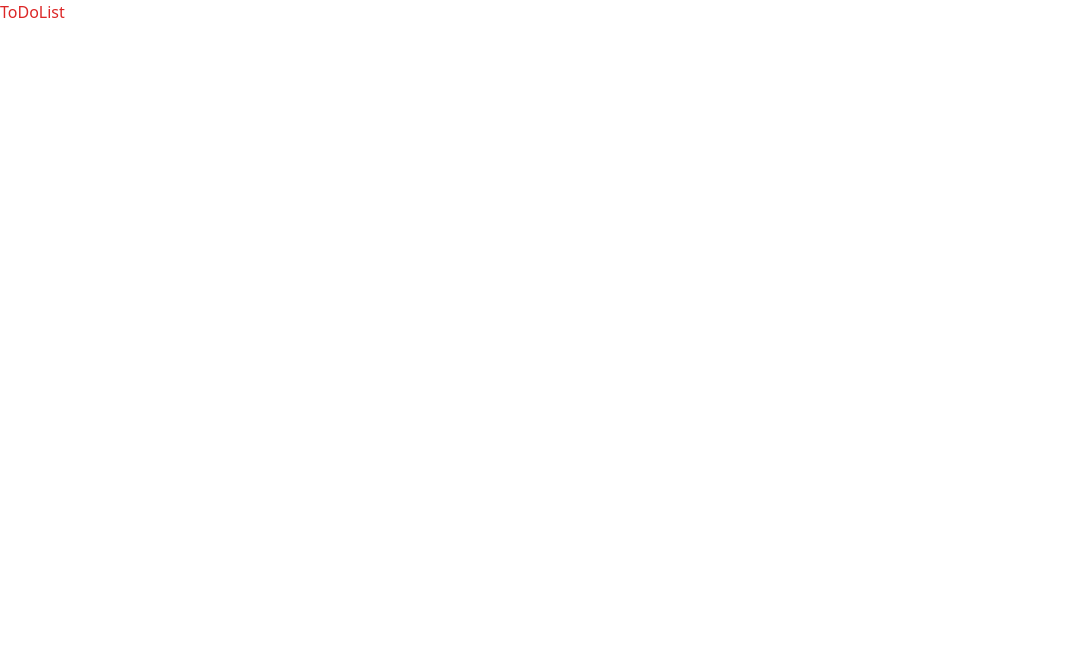
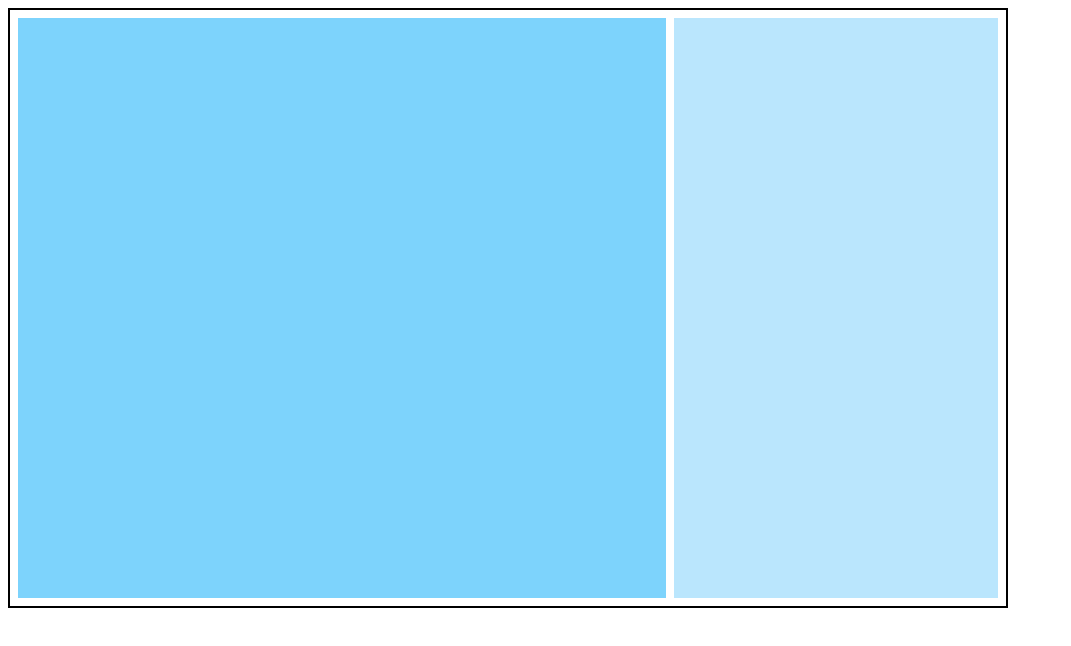
Before and after one commit to everywangBUG/react-dnd-Todolist, a React (Create React App) app: page / in a window 1280 px wide. Shown: the top 646 px of the page, without its empty margins (0-1071 px from the left). Built offline with nearby package versions, Linux system fonts and the light colour scheme.

Commit message:
feat: toDoList 1

```diff
--- a/package.json
+++ b/package.json
@@ -3,6 +3,8 @@
   "version": "0.1.0",
   "private": true,
   "dependencies": {
+    "@types/react-dom": "19.0.2",
+    "classnames": "2.5.1",
     "cra-template-typescript": "1.2.0",
     "react": "^19.0.0",
     "react-dnd": "16.0.1",
@@ -35,6 +37,7 @@
     ]
   },
   "devDependencies": {
+    "@types/react": "19.0.2",
     "autoprefixer": "10.4.20",
     "postcss": "8.4.49",
     "tailwindcss": "3.4.17"
--- a/src/App.tsx
+++ b/src/App.tsx
@@ -6,9 +6,9 @@ interface ItemProps {
   color: string
 }
 
-export const Container: React.FC = () => {
-  const ref = useRef<HTMLDivElement>(null)
-  const [boxes, setBoxes] = React.useState<ItemProps[]>([])
+export const Container = () => {
+  const ref = useRef(null)
+  const [boxes, setBoxes] = React.useState([])
 
   const [,drop] = useDrop(() => {
     return {
@@ -34,8 +34,8 @@ interface BoxProps {
   color: string
 }
 
-export const Box: React.FC = (props: BoxProps) => {
-  const ref = useRef<HTMLDivElement>(null)
+export const Box = (props: BoxProps) => {
+  const ref = useRef(null)
 
   const { color } = props
 
@@ -56,7 +56,7 @@ export const Box: React.FC = (props: BoxProps) => {
   )
 }
 
-export const DragLayer: React.FC = () => {
+export const DragLayer = () => {
   const {isDragging, item, currentOffset} = useDragLayer((monitor) => ({
     item: monitor.getItem(),
     isDragging: monitor.isDragging(),
@@ -75,7 +75,7 @@ export const DragLayer: React.FC = () => {
 }
 
 
-export const App: React.FC = () => {
+export const App = () => {
   return (
     <>
       <Container />
--- a/src/App1.tsx
+++ b/src/App1.tsx
@@ -6,6 +6,7 @@ interface CardProps {
   data: CardItem
   swapCard: (index1: number, index2: number) => void
   index: number
+  key: number
 }
 
 interface DragData {
@@ -25,9 +26,9 @@ const cardListArr = [
   { id: 3, content: 'Card 3' },
   { id: 4, content: 'Card 4' },
 ]
-const Card: React.Fc<CardProps> = (props: CardProps ) => {
+const Card = (props: CardProps ) => {
   const { data, swapCard, index } = props;
-  const cardRef = useRef<HTMLDivElement>(null)
+  const cardRef = useRef(null)
 
   const [{ dragging }, drag] = useDrag({
     type: 'card',
@@ -59,7 +60,7 @@ const Card: React.Fc<CardProps> = (props: CardProps ) => {
   )
 }
 
-export const App1: React.FC = () => {
+export const App1 = () => {
   const [cardList, setCardList] = useState(cardListArr)
 
   const swapCard = useCallback((index1: number, index2: number) => {
--- /dev/null
+++ b/src/components/GarbageBin.tsx
@@ -0,0 +1,11 @@
+import React, { FC } from 'react'
+
+interface ToDoListProps {
+
+}
+
+export const GarbageBin: FC<ToDoListProps> = (props) => {
+  return (
+    <div>GarbageBin</div>
+  )
+}
--- a/src/index.tsx
+++ b/src/index.tsx
@@ -10,6 +10,7 @@ import './index.css';
 const root = ReactDOM.createRoot(
   document.getElementById('root') as HTMLElement
 );
+console.log(React, 'React')
 root.render(
   <DndProvider backend={HTML5Backend}>
     <ToDoList />
--- a/src/toDoList/ToDoList.tsx
+++ b/src/toDoList/ToDoList.tsx
@@ -1,7 +1,18 @@
 import React from 'react'
 
-export const ToDoList: React.FC = () => {
+export const ToDoList = () => {
   return (
-    <div className="text-red-600">ToDoList</div>
+    <div
+      className="w-1000 h-600 border-black border-2 m-2 p-2 flex justify-center items-center"
+    >
+      <div
+        className="flex-2 h-full bg-sky-300 overflow-auto"
+      ></div>
+
+      <div
+        className="flex-1 h-full bg-sky-200 overflow-auto ml-2"
+      >
+      </div>
+    </div>
   )
 }
--- a/tailwind.config.js
+++ b/tailwind.config.js
@@ -5,7 +5,17 @@ module.exports = {
     "./src/**/*.{js,ts,jsx,tsx}"
   ],
   theme: {
-    extend: {},
+    extend: {
+      width: {
+        '1000': '1000px'
+      },
+      height: {
+        '600': '600px'
+      },
+      flex: {
+        2: 2
+      }
+    },
   },
   plugins: [],
 }
```
Also changed, not shown: src/components/List.tsx (added), src/components/NewItem.tsx (added), 1 other file (tests, documents, lock files or other folders).
